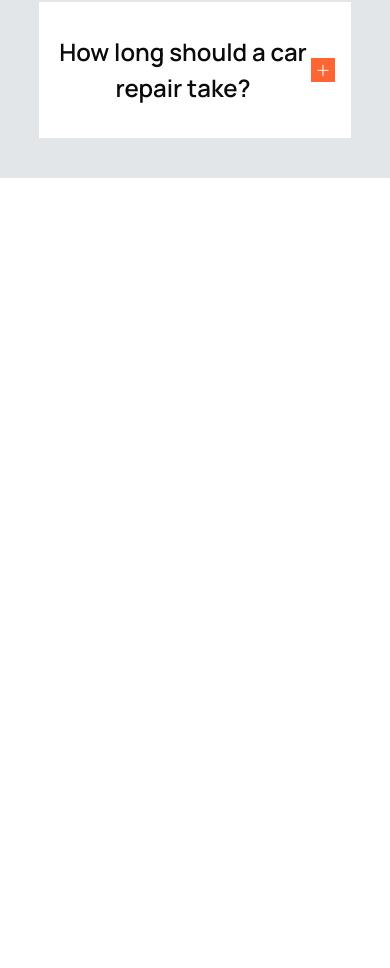
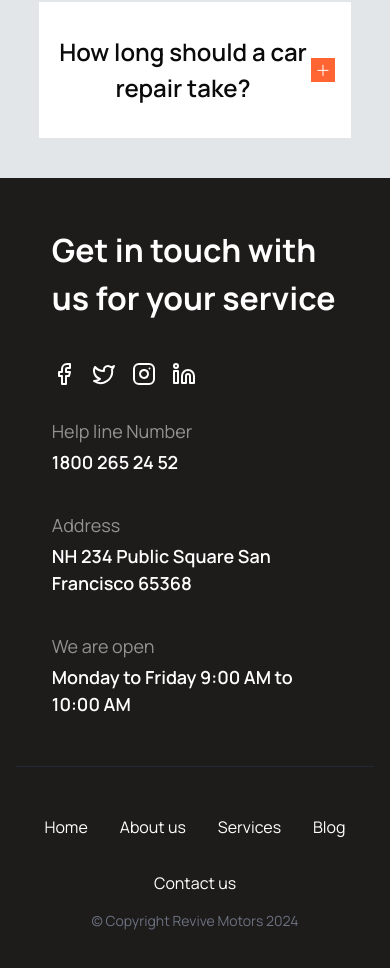
Before and after one commit to w3ngithub/revive-motors, a Next.js app: page / in a window 390 px wide. Shown: the part 8322-9290 px from the top of the page. Before the commit the page ends 8500 px from the top, so only its background shows below. Built offline with nearby package versions, Linux system fonts and the light colour scheme.

Commit message:
feat: footer made responsive

```diff
--- a/src/app/page.tsx
+++ b/src/app/page.tsx
@@ -23,7 +23,7 @@ export default function Home() {
       <Brands />
       {/* <CustomerView /> */}
       <FrequentQuestion />
-      {/* <Footer /> */}
+      <Footer />
     </>
   );
 }
--- a/src/components/custom-components/footer.tsx
+++ b/src/components/custom-components/footer.tsx
@@ -9,7 +9,9 @@ const Footer = () => {
     <footer className="bg-customColor-black text-white py-12 px-4 md:px-8">
       <div className="container mx-auto flex flex-col md:flex-row justify-between">
         <div className="mb-8 md:mb-0  flex flex-col gap-6">
-          <h2 className="text-h3 font-bold mb-4">{getInTouch.heading}</h2>
+          <h2 className="text-h3 font-bold mb-4 max-2xl:max-w-[400px] 2xl:max-w-[624px]  ">
+            {getInTouch.heading}
+          </h2>
           <div className="flex space-x-4">
             <Link href="#" className="hover:text-gray-300">
               <Facebook className="w-6 h-6" />
@@ -28,17 +30,17 @@ const Footer = () => {
         <div className="space-y-4 flex flex-col gap-5">
           {Object.values(contactInfo).map((item, index) => (
             <div key={index}>
-              <h3 className="text-b1 mb-1 text-customColor-grey">
-                {item.title}
-              </h3>
-              <p className="text-t2 font-semibold">{item.details}</p>
+              <p className="text-b1 mb-1 text-customColor-grey">{item.title}</p>
+              <p className="text-t2 font-semibold max-sm:text-b1">
+                {item.details}
+              </p>
             </div>
           ))}
         </div>
       </div>
       <div className="flex flex-row justify-between items-center mt-12 pt-8 border-t border-gray-800  max-md:flex-col">
         <div className="flex-1">
-          <ul className="flex flex-row justify-center items-center gap-8 p-4 ">
+          <ul className="flex flex-row justify-center items-center gap-8 p-4 flex-wrap ">
             {navigation.map((navItem, index) => (
               <li key={index}>
                 <Link href={navItem.href} className="hover:text-gray-300">
@@ -49,7 +51,7 @@ const Footer = () => {
           </ul>
         </div>
         <div>
-          <p className="text-right text-sm text-gray-500">{copyright}</p>
+          <p className="text-right text-sm text-gray-500 ">{copyright}</p>
         </div>
       </div>
     </footer>
```
